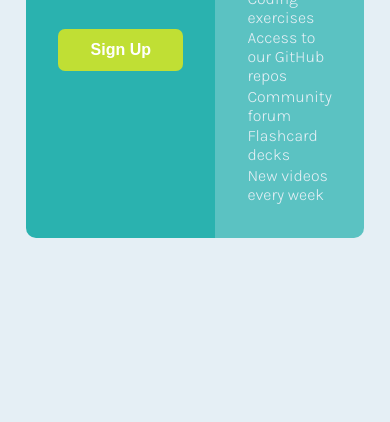
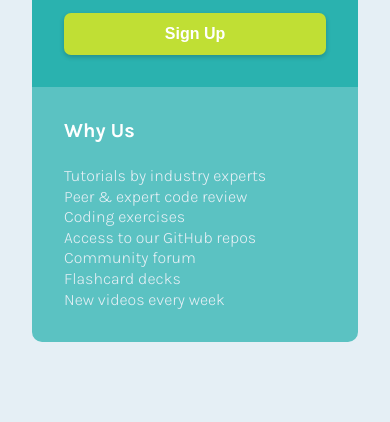
Before and after one commit to YOUHAD08/Single-Price-Grid-Component, a plain HTML site: page index.html in a window 390 px wide. Shown: the part 572-994 px from the top of the page. Before the commit the page ends 844 px from the top, so only its background shows below. Drawn offline with Linux system fonts and the light colour scheme.

Commit message:
style: improve button, price text, and add responsive layout
- Added box-shadow to .col-1 button for better depth
- Applied opacity to .price small text for subtle styling
- Introduced responsive media query for screens ≤600px

```diff
--- a/style.css
+++ b/style.css
@@ -22,7 +22,7 @@ body {
 .container {
   max-width: 700px;
   margin: auto;
-  padding: 0 2rem;
+  padding: 2rem;
 }
 #price-card {
   min-height: 100vh;
@@ -94,6 +94,7 @@ body {
   font-size: 1rem;
   font-weight: 300;
   color: var(--teal-100);
+  opacity: 0.75;
 }
 
 .col-1 > p {
@@ -111,6 +112,7 @@ body {
   font-size: 1rem;
   font-weight: 700;
   cursor: pointer;
+  box-shadow: 0 2px 5px rgba(0, 0, 0, 0.2);
 }
 
 .col-2 {
@@ -134,3 +136,18 @@ body {
 .col-2 ul li {
   margin-bottom: 0.1rem;
 }
+
+@media (max-width: 600px) {
+  .container {
+    padding: 5rem 2rem;
+  }
+  .row {
+    grid-template-columns: 1fr;
+  }
+  .col-1 {
+    border-bottom-left-radius: 0px;
+  }
+  .col-2 {
+    border-bottom-left-radius: 10px;
+  }
+}
```
